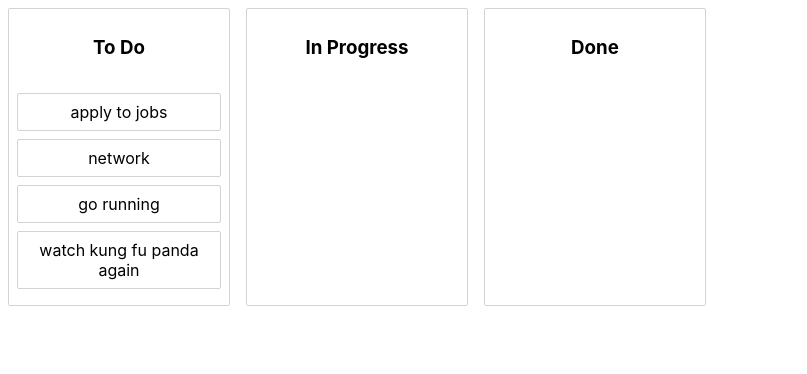
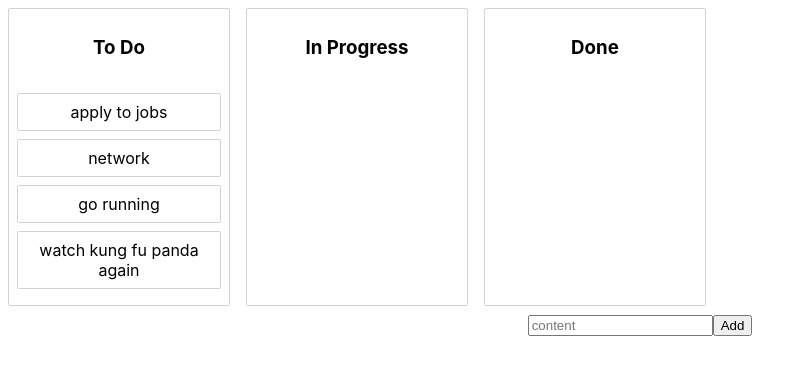
Before and after one commit to brendaliu2/draggable-todo-list, a React (Create React App) app: page / in a window 1280 px wide. Shown: the top 374 px of the page, without its empty margins (0-807 px from the left). Built offline with nearby package versions, Linux system fonts and the light colour scheme.

Commit message:
add ability to add new todo

```diff
--- a/src/DraggableTodoApp.js
+++ b/src/DraggableTodoApp.js
@@ -3,6 +3,7 @@ import initialData from './dummyData';
 import Column from './Column';
 import { DragDropContext } from 'react-beautiful-dnd';
 import styled from 'styled-components';
+import NewTodoForm from './NewTodoForm';
 
 const Container = styled.div`
   display: flex;
@@ -10,6 +11,7 @@ const Container = styled.div`
 
 export default function DraggableTodoApp() {
   const [data, setData] = useState(initialData);
+  const taskIds = 'ABCDEFGHIJKLMNOPQRSTUVWXYZ';
 
   // function startDrag() {
   //   document.body.style.color = 'orange';
@@ -20,6 +22,9 @@ export default function DraggableTodoApp() {
     // document.body.style.color = 'inherit';
     // document.body.style.backgroundColor = 'inherit';
     const { destination, source, draggableId } = result;
+    console.log('destination', destination);
+    console.log('source', source);
+    console.log('draggableID', draggableId);
 
     if (!destination) {
       return;
@@ -52,9 +57,12 @@ export default function DraggableTodoApp() {
           [newCol.id]: newCol,
         }
       };
+      console.log('new data', newData);
       //API call to update reorder
       setData(newData);
-    }
+    } else {
+
+
 
       //moving to diff col
       const startTaskIds = Array.from(startCol.taskIds);
@@ -69,7 +77,7 @@ export default function DraggableTodoApp() {
       const newFinish = {
         ...endCol,
         taskIds: finishTaskIds,
-    }
+      };
 
       const newData = {
         ...data,
@@ -78,11 +86,11 @@ export default function DraggableTodoApp() {
           [newStart.id]: newStart,
           [newFinish.id]: newFinish,
         }
-    }
+      };
 
       //API call to update reorder
       setData(newData);
-
+    }
   }
 
   // function updateDrag(update) {
@@ -93,8 +101,37 @@ export default function DraggableTodoApp() {
   //   document.body.style.backgroundColor = `rgba(153, 141, 217, ${opacity})`;
   // }
 
+  function create(newTodo) {
+    const tasks = [...data.tasks];
+    const latestId = tasks.at(-1).id;
+    const newId = taskIds[taskIds.indexOf(latestId) + 1];
+
+    tasks.push({
+      id: newId,
+      content: newTodo.content,
+    })
+
+    const colTasks = [...data.columns['column-1'].taskIds];
+    colTasks.push(newId);
+
+    const newData = {
+      ...data,
+      tasks: tasks,
+      columns: {
+        ...data.columns,
+        'column-1': {
+          ...data.columns['column-1'],
+          taskIds: colTasks,
+        }
+      }
+    }
+
+    setData(newData);
+  }
+
 
   return (
+    <>
     <DragDropContext
       // onDragStart={startDrag}
       onDragEnd={endDrop}
@@ -113,12 +150,17 @@ export default function DraggableTodoApp() {
       <Container>
         {data.columnOrder.map(columnId => {
           const col = data.columns[columnId];
-          const tasks = col.taskIds.map(taskId => data.tasks[taskId]);
+          const tasks = col.taskIds.map(taskId => {
+            const task = data.tasks.filter(task => task.id === taskId);
+            return task[0];
+          });
 
           return <Column key={col.id} col={col} tasks={tasks} />;
         })}
       </Container>
       {/* </main> */}
     </DragDropContext>
+    <NewTodoForm handleSave={create} />
+    </>
   );
 }
--- /dev/null
+++ b/src/NewTodoForm.js
@@ -0,0 +1,46 @@
+import React, { useState } from "react";
+
+/** Form for adding.
+ *
+ * Props:
+ * - initialFormData
+ * - handleSave: function to call in parent.
+ *
+ * { DraggableTodoApp, EditableTodo } -> NewTodoForm
+ */
+export default function NewTodoForm({ initialFormData = {
+  content: "",
+},
+  handleSave
+}) {
+
+  const [formData, setFormData] = useState(initialFormData);
+
+  function handleChange(e) {
+    const { name, value } = e.target;
+    setFormData(fData => ({
+      ...fData,
+      [name]: value,
+    }));
+  }
+
+  function handleSubmit(e) {
+    e.preventDefault();
+    handleSave(formData);
+    setFormData(initialFormData);
+  }
+
+  return (
+    <form onSubmit={handleSubmit}>
+      <input
+        id="newTodo-content"
+        name="content"
+        placeholder="content"
+        onChange={handleChange}
+        value={formData.content}
+        aria-label="content"
+      />
+      <button>Add</button>
+    </form>
+  );
+}
--- a/src/dummyData.js
+++ b/src/dummyData.js
@@ -1,10 +1,10 @@
 const initialData = {
-  tasks: {
-    'A': {id: 'A', content: 'apply to jobs'},
-    'B': {id: 'B', content: 'network'},
-    'C': {id: 'C', content: 'go running'},
-    'D': {id: 'D', content: 'watch kung fu panda again'},
-  },
+  tasks: [
+    {id: 'A', content: 'apply to jobs'},
+    {id: 'B', content: 'network'},
+    {id: 'C', content: 'go running'},
+    {id: 'D', content: 'watch kung fu panda again'},
+  ],
   columns: {
     'column-1': {
       id: 'column-1',
```
Lines whose indentation alone changed are shown as unchanged.
